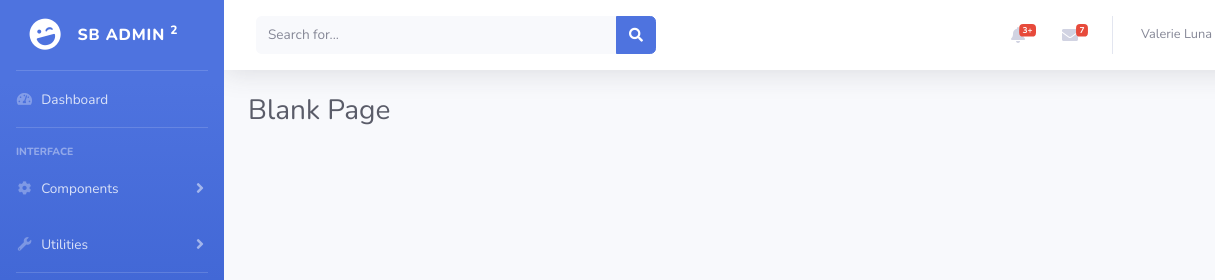
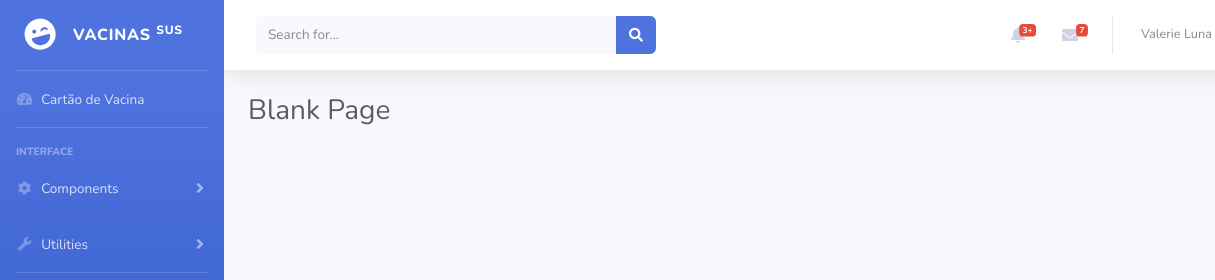
Before and after one commit to claudiojuniorbh/Vacina, a website with bundled scripts: page blank.html in a window 1280 px wide. Shown: the top 280 px of the page, 0-1215 px from the left. Built offline with nearby package versions, Linux system fonts and the light colour scheme.

Commit message:
mudança do nome do site

```diff
--- a/blank.html
+++ b/blank.html
@@ -33,7 +33,7 @@
         <div class="sidebar-brand-icon rotate-n-15">
           <i class="fas fa-laugh-wink"></i>
         </div>
-        <div class="sidebar-brand-text mx-3">SB Admin <sup>2</sup></div>
+        <div class="sidebar-brand-text mx-3">vacinas <sup>sus</sup></div>
       </a>
 
       <!-- Divider -->
@@ -43,7 +43,7 @@
       <li class="nav-item">
         <a class="nav-link" href="index.html">
           <i class="fas fa-fw fa-tachometer-alt"></i>
-          <span>Dashboard</span></a>
+          <span>Cartão de Vacina</span></a>
       </li>
 
       <!-- Divider -->
```
